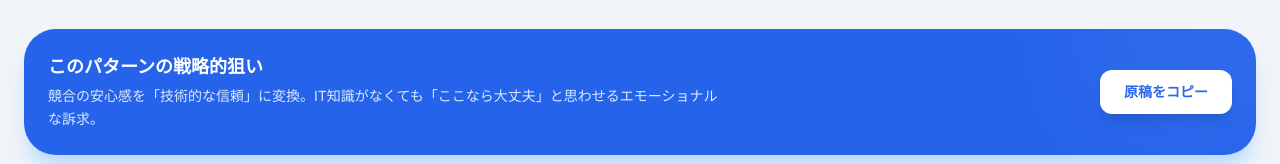
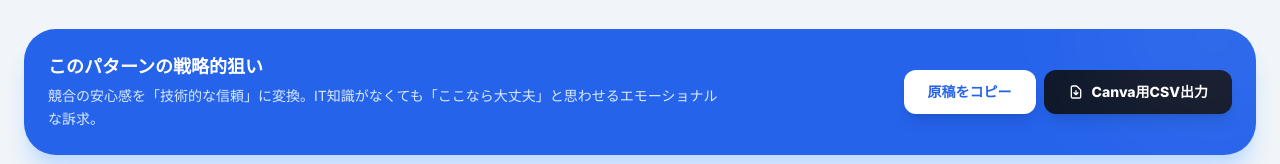
Before and after one commit to ourakawa/LP-for-MA, a React (Vite) app: page / in a window 1280 px wide. Shown: the part 141-305 px from the top of the page. Built offline with nearby package versions, Linux system fonts and the light colour scheme.

Commit message:
feat: Add CSV export functionality
Implement a feature to export the LP review studio data to a CSV file. This allows users to easily download and analyze the strategy data.

```diff
--- a/App.tsx
+++ b/App.tsx
@@ -203,6 +203,39 @@ ${currentData.authority.items.join(' / ')}
     });
   };
 
+  const exportToCSV = () => {
+    // CSV Header
+    const headers = ['PatternName', 'Strategy', 'HeroTitle', 'HeroSubtitle', 'HeroCTA', 'PriceInitial', 'PriceMonthly', 'SpecialOffer'];
+
+    // CSV Data rows
+    const rows = STRATEGIES.map(s => [
+      s.label,
+      s.strategy,
+      s.hero.title,
+      s.hero.subtitle,
+      s.hero.cta,
+      s.pricing.initial,
+      s.pricing.monthly,
+      s.pricing.offer
+    ]);
+
+    // Construct CSV content
+    const csvContent = [
+      headers.join(','),
+      ...rows.map(row => row.map(cell => `"${cell.replace(/"/g, '""')}"`).join(','))
+    ].join('\n');
+
+    // Create download link
+    const blob = new Blob([new Uint8Array([0xEF, 0xBB, 0xBF]), csvContent], { type: 'text/csv;charset=utf-8;' });
+    const url = URL.createObjectURL(blob);
+    const link = document.createElement('a');
+    link.setAttribute('href', url);
+    link.setAttribute('download', `ray-soc-lp-data.csv`);
+    document.body.appendChild(link);
+    link.click();
+    document.body.removeChild(link);
+  };
+
   return (
     <div className="flex flex-col min-h-screen bg-slate-100">
       <Header />
@@ -265,23 +298,25 @@ ${currentData.authority.items.join(' / ')}
                 {currentData.id === 'pattern-5' && '技術者やCTOに向け、AIとホワイトハッカーの知見という強力なUSPを前面に出したハイスペック訴求。'}
               </p>
             </div>
+            <div className="flex shrink-0 gap-2">
               <button
                 onClick={copyToClipboard}
-              className={`shrink-0 px-6 py-3 rounded-xl text-sm font-black shadow-lg transition-all active:scale-95 flex items-center gap-2 ${
+                className={`px-6 py-3 rounded-xl text-sm font-black shadow-lg transition-all active:scale-95 flex items-center gap-2 ${
                   isCopied
                   ? 'bg-green-500 text-white'
                   : 'bg-white text-blue-600 hover:bg-blue-50'
                 }`}
               >
-              {isCopied ? (
-                <>
-                  <svg className="w-4 h-4" fill="none" stroke="currentColor" viewBox="0 0 24 24"><path strokeLinecap="round" strokeLinejoin="round" strokeWidth="3" d="M5 13l4 4L19 7"></path></svg>
-                  コピー完了
-                </>
-              ) : (
-                '原稿をコピー'
-              )}
+                {isCopied ? 'コピー完了' : '原稿をコピー'}
               </button>
+              <button
+                onClick={exportToCSV}
+                className="px-6 py-3 bg-slate-900 text-white rounded-xl text-sm font-black shadow-lg hover:bg-slate-800 transition-all active:scale-95 flex items-center gap-2"
+              >
+                <svg className="w-4 h-4" fill="none" stroke="currentColor" viewBox="0 0 24 24"><path strokeLinecap="round" strokeLinejoin="round" strokeWidth="2" d="M12 10v6m0 0l-3-3m3 3l3-3m2 8H7a2 2 0 01-2-2V5a2 2 0 012-2h5.586a1 1 0 01.707.293l5.414 5.414a1 1 0 01.293.707V19a2 2 0 01-2 2z"></path></svg>
+                Canva用CSV出力
+              </button>
+            </div>
           </div>
 
           {/* LP Preview Frame */}
```
Lines whose indentation alone changed are shown as unchanged.
